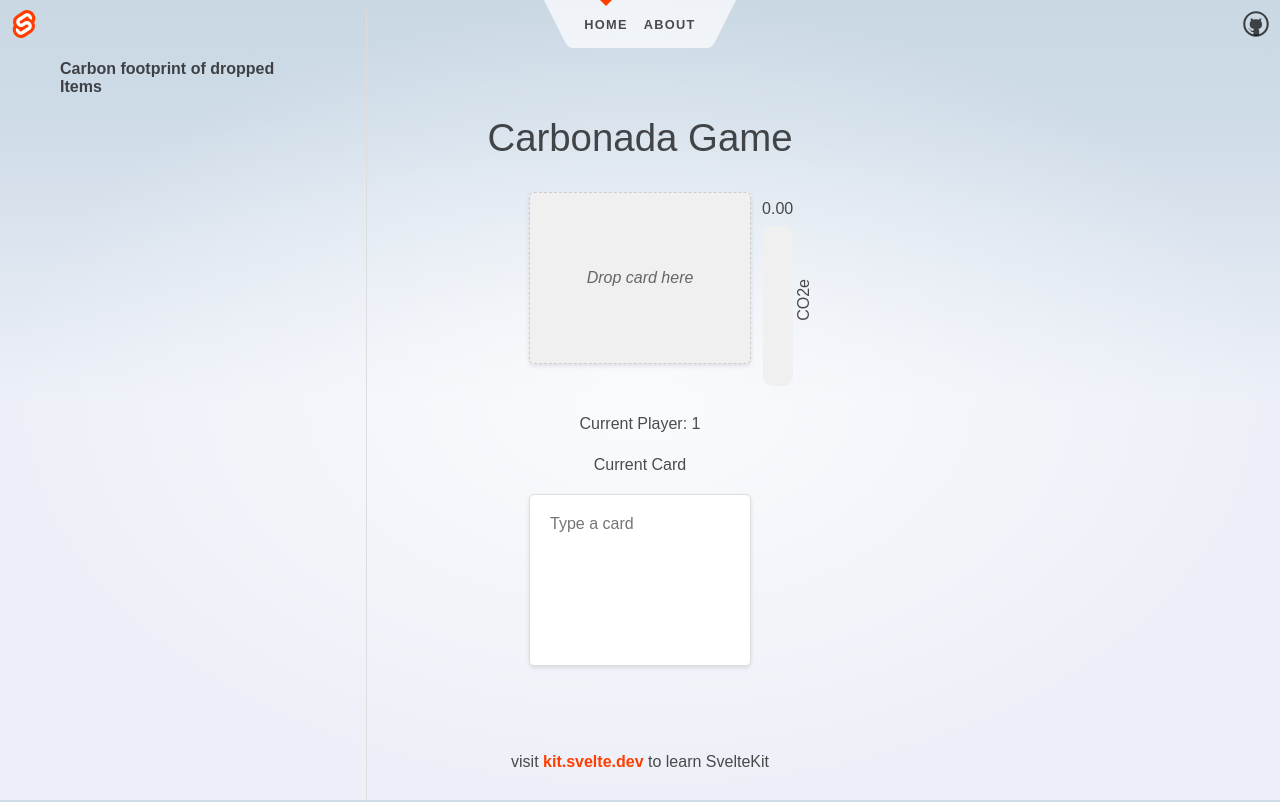
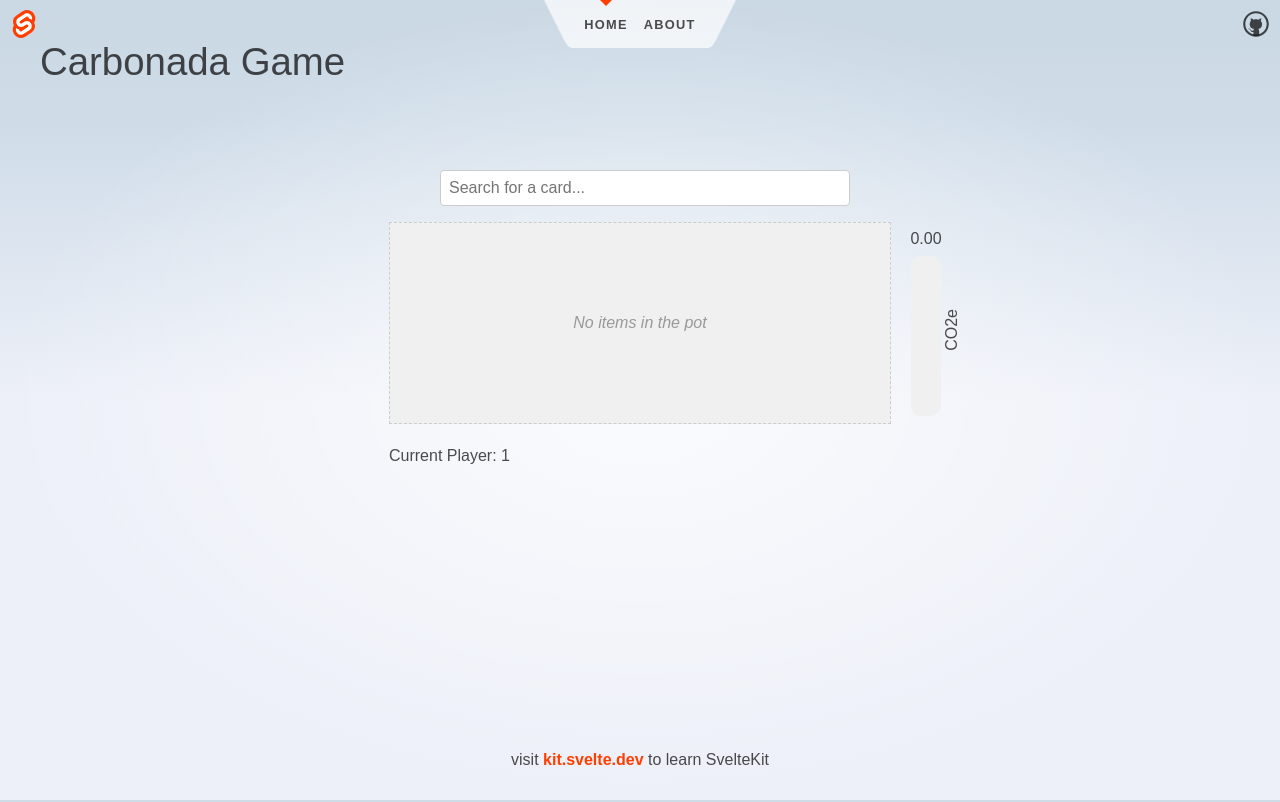
Before and after one commit to Vokturz/carbon-front, a SvelteKit app: page / in a window 1280 px wide. Both pictures are taken after a click on the button "Start Game". Built offline with nearby package versions, Linux system fonts and the light colour scheme.

Commit message:
update Carbonada game logic, UI and components

```diff
--- a/src/routes/carbonada/Carbonada.svelte
+++ b/src/routes/carbonada/Carbonada.svelte
@@ -1,36 +1,31 @@
 <script lang="ts">
 	import { onMount } from 'svelte';
-	import { cards, gameState } from './stores';
+	import { gameState } from './stores';
 	import { startGame, restartGame } from './carbonadaLogic';
 	import PlayerSelection from './PlayerSelection.svelte';
 	import CarbonadaDisplay from './CarbonadaDisplay.svelte';
-	import CurrentProduct from './CurrentCard.svelte';
 	import GameOver from './GameOver.svelte';
+	import CardList from './CardList.svelte';
+	import SearchItem from './SearchItem.svelte';
 
-	onMount(async () => {
-	  try {
-		const response = await fetch('/api/products');
-		$cards = await response.json();
-	  } catch (error) {
-		console.error('Failed to fetch products:', error);
-	  }
-	});
   </script>
 
-  <main>
-	<h1>Carbonada Game</h1>
+<main>
+	<h1 class="header">Carbonada Game</h1>
 	{#if !$gameState.started}
 	  <PlayerSelection on:start={startGame} />
 	{:else if !$gameState.over}
+	  <!-- <CardList /> -->
+	  <SearchItem />
 	  <CarbonadaDisplay />
 	  <div class="player-info">
-		<p>Current Player: {$gameState.currentPlayerTurn}</p>
+
 	</div>
-	  <CurrentProduct />
+	<p>Current Player: {$gameState.currentPlayerTurn}</p>
 	{:else}
 	  <GameOver on:restart={restartGame} />
 	{/if}
-  </main>
+</main>
 
 
   <style>
@@ -43,4 +38,11 @@
 		margin-bottom: 20px;
 	}
 
+	.header {
+		position: absolute;
+		top: 30px;
+		left: 30px;
+		margin: 0;
+		padding: 10px;
+  	}
   </style>
--- a/src/routes/carbonada/CarbonadaDisplay.svelte
+++ b/src/routes/carbonada/CarbonadaDisplay.svelte
@@ -1,54 +1,29 @@
 <script lang="ts">
     import { createEventDispatcher } from 'svelte';
-    import { draggingCard } from './stores';
-	import { placeCard } from './carbonadaLogic';
+	import { carbonada } from './stores';
 	import ProgressBar from './ProgressBar.svelte';
-	import CardList from './CardList.svelte';
-
-    let hoveringIndex: number | null = null;
-
-    const dispatch = createEventDispatcher();
-
-    function handleDragOver(event: DragEvent, index: number) {
-      event.preventDefault();
-      hoveringIndex = index;
-    }
-
-    function handleDrop(event: DragEvent, index: number) {
-      event.preventDefault();
-      const droppedCard = JSON.parse(event.dataTransfer?.getData('text') || '{}');
+	import type { Item } from './types';
 
 
-      placeCard(droppedCard, index)
-
-      dispatch('place', { card: droppedCard, index });
-      draggingCard.set(null);
-      hoveringIndex = null;
-    }
-
+	let items: Item[] = [];
+    carbonada.subscribe(value => {
+        items = value;
+    });
 </script>
 
-
-  <CardList />
   <div class="carbonada-container">
     <div class="carbonada">
-      <div class="drop-zone"
-        on:dragover={(e) => handleDragOver(e, 0)}
-        on:drop={(e) => handleDrop(e, 0)}
-        role="region"
-        aria-label="Drop zone for first card">
-
-		{#if hoveringIndex === 0 && $draggingCard}
-			<div class="card hovering">
-				<h4>{$draggingCard.name}</h4>
-				<p>{$draggingCard.description}</p>
-			</div>
-		{:else}
-			<div class="card placeholder">
-				<p>Drop card here</p>
-			</div>
-		{/if}
-      </div>
+        <div class="pot">
+            {#if items.length > 0}
+                <ul>
+                    {#each items as item}
+                        <li>{item.product}</li>
+                    {/each}
+                </ul>
+            {:else}
+                <p>No items in the pot</p>
+            {/if}
+        </div>
     </div>
 	<ProgressBar />
   </div>
@@ -71,51 +46,20 @@
 	  justify-content: center;
 	}
 
-	.drop-zone {
-	  /* width: 20px; */
-	  background-color: transparent;
-	  border-left: 10px dashed transparent;
-	  border-right: 10px dashed transparent;
-	  margin: 0 10px;
-	}
 
-
-	.card {
-	  background-color: #ffffff;
-	  border: 1px solid #ddd;
-	  border-radius: 5px;
-	  padding: 10px;
-	  width: 200px;
-	  height: 150px;
-	  cursor: move;
-	  transition: background-color 0.3s;
-	  overflow-y: auto;
-	  box-shadow: 0 2px 4px rgba(0,0,0,0.1);
-	}
-
-	.card:hover {
-	  background-color: #f0f0f0;
-	}
-
-
-  	.card.placeholder {
+  	.pot {
 		background-color: #f0f0f0;
 		border: 1px dashed #ccc;
 		display: flex;
 		align-items: center;
 		justify-content: center;
-		height: 150px;
+		width: 500px;
+		height: 200px;
 		color: #999;
 		font-style: italic;
 	}
 
-	.card p {
-	  color: #666;
-	}
 
-	.card.hovering {
-		opacity: 0.5;
-		background-color: #dff0ff;
-	}
+
 
   </style>
--- a/src/routes/carbonada/CurrentCard.svelte
+++ /dev/null
@@ -1,175 +0,0 @@
-<script lang="ts">
-    import { createEventDispatcher } from 'svelte';
-    import type { Card } from './types';
-    import { currentCard, availableCards, draggingCard } from './stores';
-    import { highlightMatch } from './utils';
-
-    let inputValue = '';
-    let showResults = false;
-
-    const dispatch = createEventDispatcher();
-
-    function filterCards(input: string) {
-      return $availableCards.filter((card: Card) =>
-        card.name.toLowerCase().includes(input.toLowerCase())
-      );
-    }
-
-    function selectCard(card: Card) {
-      currentCard.set(card);
-      availableCards.update((cards: Card[]) => cards.filter(p => p.name !== card.name));
-      inputValue = '';
-      showResults = false;
-    }
-
-    function handleDragStart(event: DragEvent, card: Card) {
-      if (event.dataTransfer) {
-        event.dataTransfer.setData('text/plain', JSON.stringify(card));
-        draggingCard.set(card);
-      }
-    }
-  </script>
-
-  <h2 style="text-align: center;">Current Card</h2>
-  <div
-    class="card current-event"
-    draggable={!!$currentCard}
-    on:dragstart={(e) => $currentCard && handleDragStart(e, $currentCard)}
-    on:dragend={() => dispatch('dragend')}
-    role={$currentCard ? "button" : ""}
-    aria-label={$currentCard ? "Draggable current card" : ""}
-  >
-    {#if $currentCard}
-      <h3>{$currentCard.name}</h3>
-      <p>{$currentCard.description}</p>
-    {:else}
-      <div class="autocomplete">
-        <input
-          type="text"
-          bind:value={inputValue}
-          placeholder="Type a card"
-          on:focus={() => showResults = true}
-          on:blur={() => setTimeout(() => showResults = false, 200)}
-        />
-        {#if showResults && inputValue.length > 0}
-          <ul class="autocomplete-results">
-            {#each filterCards(inputValue) as card}
-              <button
-                on:mousedown|preventDefault={() => selectCard(card)}
-                class="card-button"
-              >
-                {@html highlightMatch(card.name, inputValue)}
-              </button>
-            {/each}
-          </ul>
-        {/if}
-      </div>
-    {/if}
-  </div>
-
-  <style>
-
-	.current-event {
-    margin: 20px auto;
-    background-color: #f0f0f0;
-    border: 2px solid #4CAF50;
-  	}
-
-	.card {
-	  background-color: #ffffff;
-	  border: 1px solid #ddd;
-	  border-radius: 5px;
-	  padding: 10px;
-	  width: 200px;
-	  height: 150px;
-	  cursor: move;
-	  transition: background-color 0.3s;
-	  overflow-y: auto;
-	  box-shadow: 0 2px 4px rgba(0,0,0,0.1);
-	}
-
-	.card:hover {
-	  background-color: #f0f0f0;
-	}
-
-
-	.card h3 {
-	  margin-top: 0;
-	  color: #333;
-	}
-
-	.card p {
-	  color: #666;
-	}
-
-
-	button {
-	  padding: 10px 20px;
-	  background-color: #4CAF50;
-	  color: white;
-	  border: none;
-	  border-radius: 5px;
-	  cursor: pointer;
-	}
-
-	button:hover {
-	  background-color: #45a049;
-	}
-
-	.card.current-event {
-		border: 1px solid #ddd;
-		border-radius: 5px;
-		padding: 10px;
-		width: 200px;
-		height: auto;
-		min-height: 150px;
-		cursor: move;
-		transition: background-color 0.3s;
-		overflow: hidden;
-		box-shadow: 0 2px 4px rgba(0,0,0,0.1);
-	}
-
-
-
-	.autocomplete {
-		position: relative;
-		width: 100%;
-	}
-
-	.autocomplete input {
-		width: 100%;
-		padding: 10px;
-		font-size: 16px;
-		border: none;
-		background-color: transparent;
-		outline: none;
-	}
-
-	.autocomplete-results {
-		position: absolute;
-		top: 100%;
-		left: 0;
-		right: 0;
-		border-top: none;
-		list-style-type: none;
-		padding: 0;
-		margin: 0;
-		max-height: 200px;
-		overflow-y: auto;
-		z-index: 1000;
-	}
-
-
-	.card-button {
-		background: none;
-		border: none;
-		padding: 10px;
-		margin: 0;
-		font: inherit;
-		cursor: pointer;
-		text-align: left;
-		width: 100%;
-		transition: background-color 0.3s;
-		color: #666;
-}
-  </style>
--- a/src/routes/carbonada/ProgressBar.svelte
+++ b/src/routes/carbonada/ProgressBar.svelte
@@ -22,7 +22,7 @@
 <style>
     .progress-container {
 		position: absolute;
-		right: 0;
+		right: -50px;
 		top: 0;
 		bottom: 0;
 		width: 30px;
--- /dev/null
+++ b/src/routes/carbonada/SearchItem.svelte
@@ -0,0 +1,87 @@
+<script lang="ts">
+  import { onMount } from 'svelte';
+  import { currentItem } from './stores'; // Adjust the import path as necessary
+  import type { Item } from './types';
+  import { placeItem } from './carbonadaLogic';
+
+  let searchQuery = '';
+
+  function handleSearch(event: Event) {
+    searchQuery = (event.target as HTMLInputElement).value;
+  }
+
+  async function fetchSearchResults(product: string) {
+    try {
+      const response = await fetch('/api/mock', {
+        method: 'POST',
+        headers: {
+          'Content-Type': 'application/json'
+        },
+        body: JSON.stringify({ product })
+      });
+
+      if (!response.ok) {
+        throw new Error('Network response was not ok');
+      }
+
+      const item: Item = await response.json();
+      currentItem.set(item);
+      console.log('Search results:', item);
+      placeItem(item);
+      searchQuery = '';
+      // Handle the search results as needed
+    } catch (error) {
+      console.error('Fetch error:', error);
+    }
+  }
+
+  function handleKeyDown(event: KeyboardEvent) {
+    if (event.key === 'Enter') {
+      fetchSearchResults(searchQuery);
+    }
+  }
+
+</script>
+
+<style>
+  .search-container {
+    position: relative;
+    margin-bottom: 1rem;
+    display: flex;
+    justify-content: center;
+  }
+
+  .search-bar {
+    position: relative;
+    width: 100%;
+    max-width: 400px;
+  }
+
+  .search-bar input {
+    width: 100%;
+    padding: 0.5rem 0rem 0.5rem 0.5rem; /* Adjust padding for icon */
+    border: 1px solid #ccc;
+    border-radius: 4px;
+  }
+
+  .search-bar .icon {
+    position: absolute;
+    top: 50%;
+    left: 0.5rem;
+    transform: translateY(-50%);
+    color: #888;
+  }
+</style>
+
+<div class="search-container">
+  <div class="search-bar">
+    <i class="fas fa-search icon"></i>
+    <input
+      type="text"
+      placeholder="Search for a card..."
+      on:input={handleSearch}
+      on:keydown={handleKeyDown}
+      bind:value={searchQuery}
+    />
+  </div>
+</div>
--- a/src/routes/carbonada/carbonadaLogic.ts
+++ b/src/routes/carbonada/carbonadaLogic.ts
@@ -1,12 +1,10 @@
 import { get } from 'svelte/store';
-import { cards, carbonada, availableCards, currentCard, gameState, progress } from './stores';
-import type { Card, GameState } from './types';
+import { carbonada, currentItem, gameState, progress } from './stores';
+import type { Item, GameState } from './types';
 
 export function startGame(event: CustomEvent) {
 
   const { numberOfPlayers } = event.detail
-  const allCards = get(cards);
-  availableCards.set([...allCards.filter(p => p.name.length <= 30)].sort(() => Math.random() - 0.5));
   carbonada.set([]);
   gameState.set({
     started: true,
@@ -16,16 +14,13 @@ export function startGame(event: CustomEvent) {
     maxCO2e: 1000,
     currentCO2e: 0
   });
-  currentCard.set(null);
+  currentItem.set(null);
 }
 
-export function placeCard(card: Card, index: number) {
-
-  console.log({card})
-  availableCards.update(cards => cards.filter(p => p.name !== card.name))
+export function placeItem(card: Item) {
 
   const currentGameState = get(gameState)
-  const isCorrectPlacement = card.carbonFootprint + currentGameState.currentCO2e <= currentGameState.maxCO2e
+  const isCorrectPlacement = card.carbon_footprint + currentGameState.currentCO2e <= currentGameState.maxCO2e
 
 
   if (isCorrectPlacement) {
@@ -33,11 +28,11 @@ export function placeCard(card: Card, index: number) {
     gameState.update(state => {
       state.playerScores[state.currentPlayerTurn - 1]++;
       state.currentPlayerTurn = state.currentPlayerTurn % state.playerScores.length + 1;
-      state.currentCO2e += card.carbonFootprint;
+      state.currentCO2e += card.carbon_footprint;
       return state;
     });
     progress.set(Math.min(currentGameState.currentCO2e / currentGameState.maxCO2e, 100))
-    currentCard.set(null);
+    currentItem.set(null);
   } else {
     // game over
     gameState.update(state => ({ ...state, over: true }));
--- a/src/routes/carbonada/stores.ts
+++ b/src/routes/carbonada/stores.ts
@@ -1,11 +1,8 @@
 import { writable } from 'svelte/store';
-import type { Card, GameState } from './types';
+import type { Item, GameState } from './types';
 
-export const cards = writable<Card[]>([]);
-export const carbonada = writable<Card[]>([]);
-export const availableCards = writable<Card[]>([]);
-export const currentCard = writable<Card | null>(null);
-export const draggingCard = writable<Card | null>(null);
+export const carbonada = writable<Item[]>([]); // list of items
+export const currentItem = writable<Item | null>(null);
 export const gameState = writable<GameState>({
   started: false,
   over: false,
```
Also changed, not shown: src/routes/carbonada/types.ts (+11 -6 lines).
